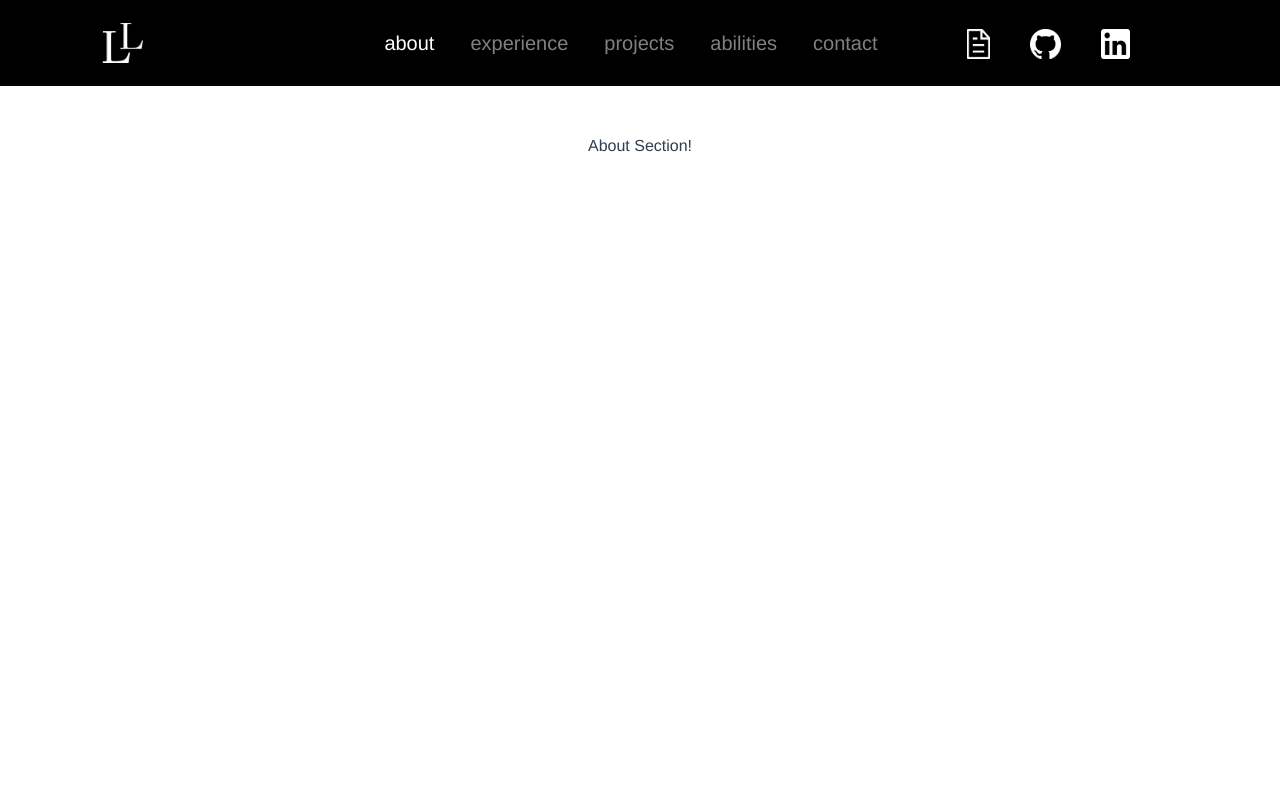
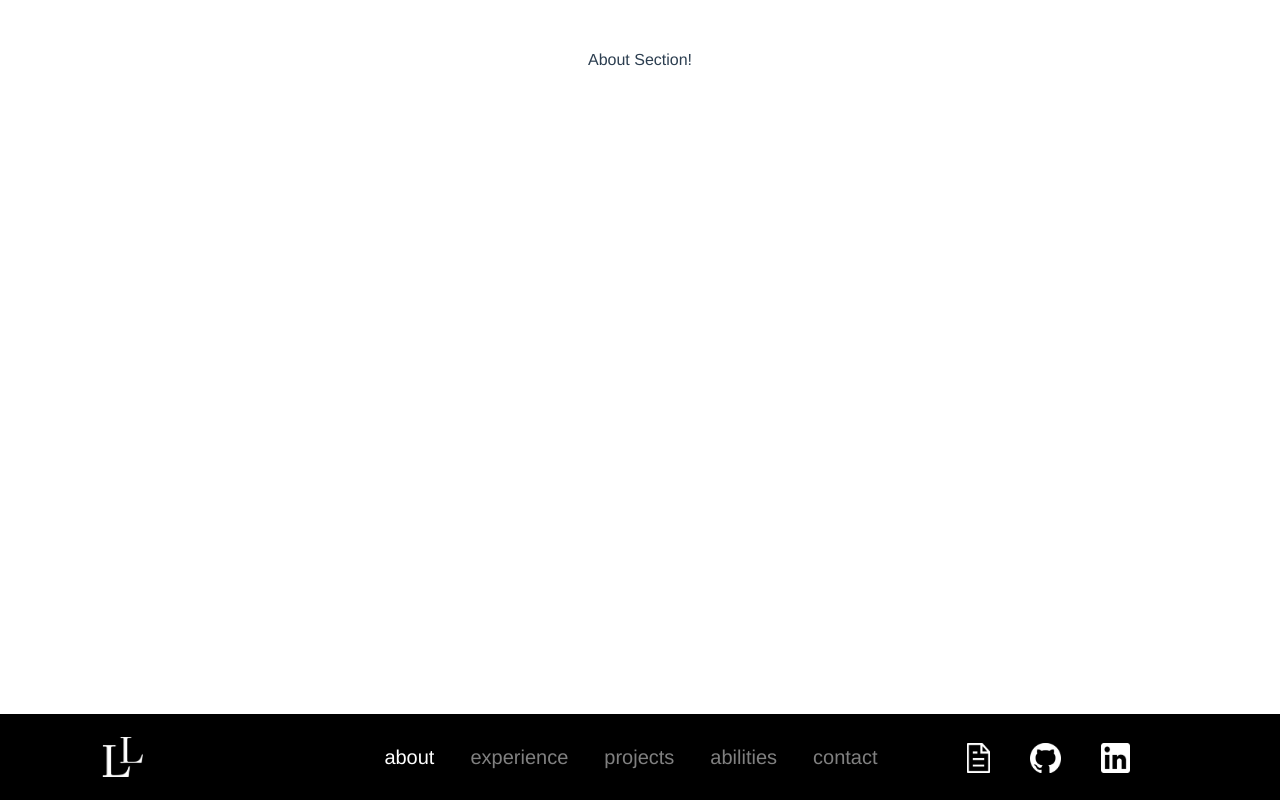
Before and after one commit to LianLambert/lian-website, a Vue app: page / in a window 1280 px wide. Shown: the top 800 px of the page. Built offline with nearby package versions, Linux system fonts and the light colour scheme.

Commit message:
feat: nav bar after about section

```diff
--- a/src/App.vue
+++ b/src/App.vue
@@ -1,13 +1,11 @@
 <template>
   <div id="app">
+    <AboutSection />
     <MainNavBar />
-    <div id="sections-container">
-      <AboutSection />
-      <ExperienceSection />
-      <ProjectSection />
-      <AbilitySection />
-      <ContactSection />
-    </div>
+    <ExperienceSection />
+    <ProjectSection />
+    <AbilitySection />
+    <ContactSection />
   </div>
 </template>
 
```
